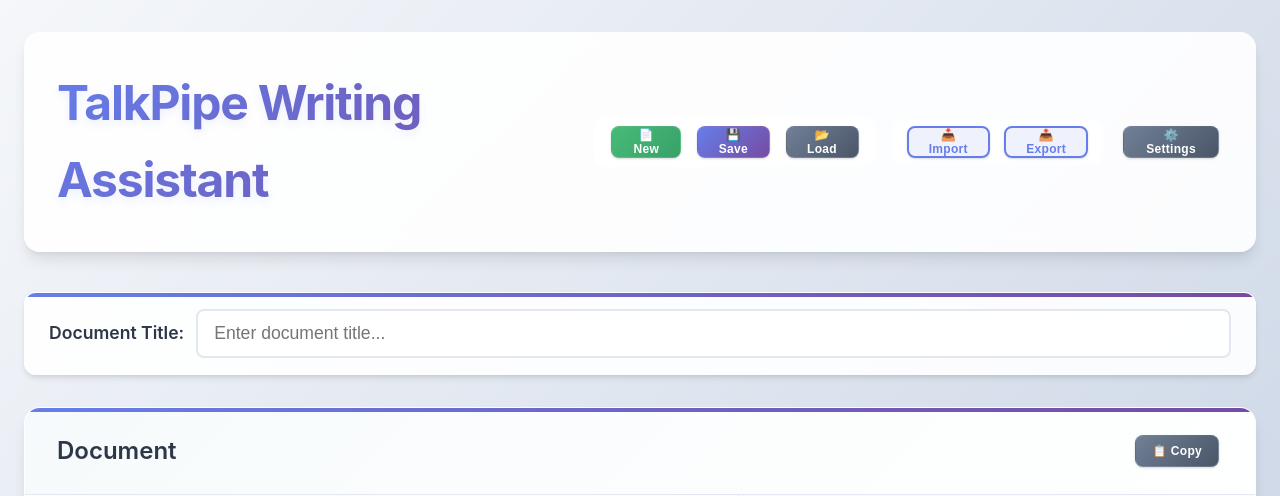
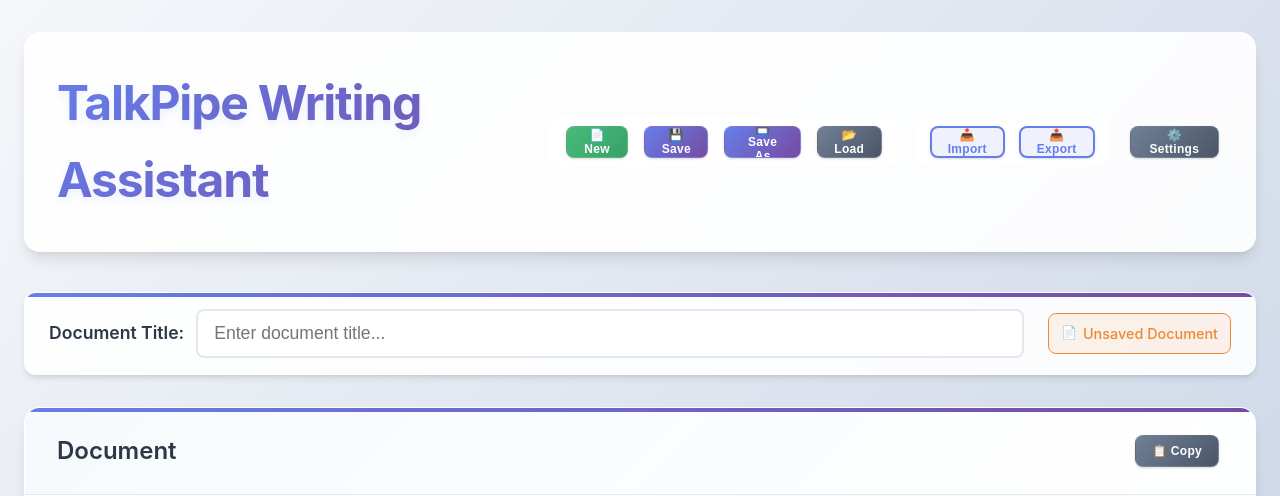
Before and after one commit to sandialabs/talkpipe-writing-assistant, a FastAPI app: page / in a window 1280 px wide. Shown: the top 496 px of the page. Run offline with FastAPI, Linux system fonts and the light colour scheme.

Commit message:
UI Updates
* Added the notion of a loaded filename so save doesn't require continuing to choose the filename.
* Added default actions to button so the user can press enter
* Added a save-as button

```diff
--- a/src/writing_assistant/app/main.py
+++ b/src/writing_assistant/app/main.py
@@ -134,6 +134,7 @@ class Document:
         self.metadata = Metadata()
         self.created_at = datetime.now().isoformat()
         self.updated_at = datetime.now().isoformat()
+        self.current_filename = None
 
     def to_dict(self):
         return {
@@ -391,7 +392,41 @@ async def move_section(section_id: str, new_position: int = Form(...)):
     return {"status": "success"}
 
 @app.post("/documents/save")
-async def save_document(filename: str = Form(...)):
+async def save_document(filename: str = Form(None), document_data: str = Form(None)):
+    try:
+        # Use current filename if no filename provided
+        if filename is None:
+            if document.current_filename is None:
+                return {"status": "error", "message": "No filename provided and no current filename set"}
+            filename = document.current_filename
+
+        if not filename.endswith('.json'):
+            filename += '.json'
+
+        # Sanitize filename
+        filename = "".join(c for c in filename if c.isalnum() or c in ('.', '-', '_')).strip()
+
+        docs_dir = get_documents_dir()
+        filepath = docs_dir / filename
+
+        # Use document data from frontend if provided, otherwise use server state
+        if document_data:
+            data_to_save = json.loads(document_data)
+        else:
+            data_to_save = document.to_dict()
+
+        with open(filepath, 'w', encoding='utf-8') as f:
+            json.dump(data_to_save, f, indent=2, ensure_ascii=False)
+
+        # Update current filename
+        document.current_filename = filename
+
+        return {"status": "success", "filename": filename, "path": str(filepath)}
+    except Exception as e:
+        return {"status": "error", "message": str(e)}
+
+@app.post("/documents/save-as")
+async def save_document_as(filename: str = Form(...), document_data: str = Form(None)):
     try:
         if not filename.endswith('.json'):
             filename += '.json'
@@ -401,10 +436,18 @@ async def save_document(filename: str = Form(...)):
 
         docs_dir = get_documents_dir()
         filepath = docs_dir / filename
-        document_data = document.to_dict()
+
+        # Use document data from frontend if provided, otherwise use server state
+        if document_data:
+            data_to_save = json.loads(document_data)
+        else:
+            data_to_save = document.to_dict()
 
         with open(filepath, 'w', encoding='utf-8') as f:
-            json.dump(document_data, f, indent=2, ensure_ascii=False)
+            json.dump(data_to_save, f, indent=2, ensure_ascii=False)
+
+        # Update current filename
+        document.current_filename = filename
 
         return {"status": "success", "filename": filename, "path": str(filepath)}
     except Exception as e:
@@ -434,6 +477,9 @@ async def load_document(file: UploadFile = File(...)):
 
         document.from_dict(document_data)
 
+        # Clear current filename since this is loaded from upload
+        document.current_filename = None
+
         return {"status": "success", "title": document.title}
     except Exception as e:
         return {"status": "error", "message": str(e)}
@@ -451,6 +497,9 @@ async def load_document_by_filename(filename: str):
             document_data = json.load(f)
 
         document.from_dict(document_data)
+
+        # Set current filename to the loaded file
+        document.current_filename = filename
 
         return {"status": "success", "title": document.title}
     except Exception as e:
--- a/src/writing_assistant/app/static/script.js
+++ b/src/writing_assistant/app/static/script.js
@@ -4,6 +4,7 @@ class WritingAssistant {
         this.currentSectionIndex = -1;
         this.documentText = '';
         this.documentTitle = '';
+        this.currentFilename = null;
         this.init();
     }
 
@@ -14,6 +15,8 @@ class WritingAssistant {
         await this.applySavedAISettings();
         this.loadExistingDocument();
         this.setupModals();
+        // Initialize filename display
+        this.updateFilenameDisplay();
     }
 
     setupEventListeners() {
@@ -40,6 +43,7 @@ class WritingAssistant {
         // Header controls
         document.getElementById('new-document-btn').addEventListener('click', () => this.showNewDocumentModal());
         document.getElementById('save-document-btn').addEventListener('click', () => this.saveDocumentToServer());
+        document.getElementById('save-as-document-btn').addEventListener('click', () => this.showSaveAsModal());
         document.getElementById('load-document-btn').addEventListener('click', () => this.showLoadDocumentModal());
         document.getElementById('import-document-btn').addEventListener('click', () => this.importDocumentFromFile());
         document.getElementById('export-document-btn').addEventListener('click', () => this.exportDocumentToFile());
@@ -73,6 +77,27 @@ class WritingAssistant {
             if (e.target === settingsModal) this.hideSettingsModal();
         });
 
+        // Add Enter key handler for Settings modal
+        settingsModal.addEventListener('keydown', (e) => {
+            if (e.key === 'Enter') {
+                // Don't trigger if we're in a textarea (allow normal line breaks)
+                if (e.target.tagName === 'TEXTAREA') {
+                    return;
+                }
+                e.preventDefault();
+                // Save settings based on which tab is active
+                const activeTab = document.querySelector('.settings-tab-content.active');
+                if (activeTab && activeTab.id === 'metadata-settings') {
+                    this.saveMetadata();
+                } else if (activeTab && activeTab.id === 'generation-settings') {
+                    this.saveGenerationSettings();
+                }
+            } else if (e.key === 'Escape') {
+                e.preventDefault();
+                this.hideSettingsModal();
+            }
+        });
+
         // Load document modal
         const loadDocumentModal = document.getElementById('load-document-modal');
         const closeLoadModalBtn = document.getElementById('close-load-modal');
@@ -87,6 +112,14 @@ class WritingAssistant {
             if (e.target === loadDocumentModal) this.hideLoadDocumentModal();
         });
 
+        // Add Enter key handler for Load Document modal
+        loadDocumentModal.addEventListener('keydown', (e) => {
+            if (e.key === 'Escape') {
+                e.preventDefault();
+                this.hideLoadDocumentModal();
+            }
+        });
+
         // New document modal
         const newDocumentModal = document.getElementById('new-document-modal');
         const closeNewDocumentBtn = document.getElementById('close-new-document-modal');
@@ -99,6 +132,46 @@ class WritingAssistant {
 
         newDocumentModal.addEventListener('click', (e) => {
             if (e.target === newDocumentModal) this.hideNewDocumentModal();
+        });
+
+        // Add Enter key handler for New Document modal
+        newDocumentModal.addEventListener('keydown', (e) => {
+            if (e.key === 'Enter') {
+                // Don't trigger if we're in the textarea (allow normal line breaks)
+                if (e.target.tagName === 'TEXTAREA') {
+                    return;
+                }
+                e.preventDefault();
+                this.createNewDocument();
+            } else if (e.key === 'Escape') {
+                e.preventDefault();
+                this.hideNewDocumentModal();
+            }
+        });
+
+        // Save As modal
+        const saveAsModal = document.getElementById('save-as-modal');
+        const closeSaveAsBtn = document.getElementById('close-save-as-modal');
+        const cancelSaveAsBtn = document.getElementById('cancel-save-as-btn');
+        const confirmSaveAsBtn = document.getElementById('confirm-save-as-btn');
+
+        closeSaveAsBtn.addEventListener('click', () => this.hideSaveAsModal());
+        cancelSaveAsBtn.addEventListener('click', () => this.hideSaveAsModal());
+        confirmSaveAsBtn.addEventListener('click', () => this.saveDocumentAs());
+
+        saveAsModal.addEventListener('click', (e) => {
+            if (e.target === saveAsModal) this.hideSaveAsModal();
+        });
+
+        // Add Enter key handler for Save As modal
+        saveAsModal.addEventListener('keydown', (e) => {
+            if (e.key === 'Enter') {
+                e.preventDefault();
+                this.saveDocumentAs();
+            } else if (e.key === 'Escape') {
+                e.preventDefault();
+                this.hideSaveAsModal();
+            }
         });
     }
 
@@ -421,6 +494,18 @@ class WritingAssistant {
 
     hideNewDocumentModal() {
         const modal = document.getElementById('new-document-modal');
+        modal.classList.remove('show');
+    }
+
+    showSaveAsModal() {
+        const modal = document.getElementById('save-as-modal');
+        modal.classList.add('show');
+        document.getElementById('save-as-filename').value = this.documentTitle || '';
+        document.getElementById('save-as-filename').focus();
+    }
+
+    hideSaveAsModal() {
+        const modal = document.getElementById('save-as-modal');
         modal.classList.remove('show');
     }
 
@@ -755,6 +840,10 @@ class WritingAssistant {
             this.parseSections();
             this.handleCursorChange();
 
+            // Clear current filename since this is a new document
+            this.currentFilename = null;
+            this.updateFilenameDisplay();
+
             this.hideNewDocumentModal();
             this.showMessage('New document created successfully!', 'success');
         } catch (error) {
@@ -1077,12 +1166,27 @@ class WritingAssistant {
 
     // SERVER SAVE/LOAD METHODS
     async saveDocumentToServer() {
-        const filename = prompt('Enter a filename for your document:', this.documentTitle || 'document');
+        // Try to save with current filename first, or prompt if none exists
+        if (this.currentFilename) {
+            await this.saveWithFilename(this.currentFilename);
+        } else {
+            this.showSaveAsModal();
+        }
+    }
+
+    async saveDocumentAs() {
+        const filename = document.getElementById('save-as-filename').value.trim();
 
         if (!filename) {
-            return; // User cancelled
+            this.showMessage('Please enter a filename', 'error');
+            return;
         }
 
+        this.hideSaveAsModal();
+        await this.saveWithFilename(filename, true); // true for "save as"
+    }
+
+    async saveWithFilename(filename, isSaveAs = false) {
         try {
             await this.saveMetadata();
 
@@ -1095,16 +1199,28 @@ class WritingAssistant {
             };
 
             const formData = new FormData();
-            formData.append('filename', filename);
+
+            if (isSaveAs || !this.currentFilename) {
+                // For save-as or first save, always include the filename
+                formData.append('filename', filename);
+            }
+            // For regular save with existing filename, no filename param needed
+
+            // Always send the document data
             formData.append('document_data', JSON.stringify(documentData));
 
-            const response = await fetch('/documents/save-document', {
+            // Use the backend Document save endpoints which save the actual document state
+            const endpoint = isSaveAs ? '/documents/save-as' : '/documents/save';
+
+            const response = await fetch(endpoint, {
                 method: 'POST',
                 body: formData
             });
             const result = await response.json();
 
             if (result.status === 'success') {
+                this.currentFilename = result.filename;
+                this.updateFilenameDisplay();
                 this.showMessage(`Document saved as "${result.filename}"`, 'success');
             } else {
                 this.showMessage(`Error: ${result.message}`, 'error');
@@ -1196,13 +1312,24 @@ class WritingAssistant {
 
     async loadDocumentFromServer(filename) {
         try {
-            const response = await fetch(`/documents/download/${filename}`);
+            // Use the load endpoint which sets the current filename on the server
+            const response = await fetch(`/documents/load/${filename}`, {
+                method: 'POST'
+            });
 
             if (!response.ok) {
                 throw new Error('Document not found');
             }
 
-            const blob = await response.blob();
+            const result = await response.json();
+
+            if (result.status !== 'success') {
+                throw new Error(result.message || 'Failed to load document');
+            }
+
+            // Now get the document data from the download endpoint for the content
+            const downloadResponse = await fetch(`/documents/download/${filename}`);
+            const blob = await downloadResponse.blob();
             const text = await blob.text();
             const documentData = JSON.parse(text);
 
@@ -1228,6 +1355,10 @@ class WritingAssistant {
                 this.parseSections();
                 this.handleCursorChange();
             }
+
+            // Set current filename since we loaded from server
+            this.currentFilename = filename;
+            this.updateFilenameDisplay();
 
             this.hideLoadDocumentModal();
             this.showMessage(`Document "${filename}" loaded successfully!`, 'success');
@@ -1310,6 +1441,10 @@ class WritingAssistant {
                 this.handleCursorChange();
             }
 
+            // Clear current filename since this was imported from local file
+            this.currentFilename = null;
+            this.updateFilenameDisplay();
+
             // Clear the file input so the same file can be loaded again
             event.target.value = '';
 
@@ -1348,6 +1483,21 @@ class WritingAssistant {
         } catch (error) {
             console.error('Error exporting document:', error);
             this.showMessage('Error exporting document', 'error');
+        }
+    }
+
+    updateFilenameDisplay() {
+        const filenameElement = document.getElementById('current-filename');
+        if (!filenameElement) return;
+
+        if (this.currentFilename) {
+            // Remove .json extension for display
+            const displayName = this.currentFilename.replace(/\.json$/, '');
+            filenameElement.textContent = displayName;
+            filenameElement.className = 'filename-text saved';
+        } else {
+            filenameElement.textContent = 'Unsaved Document';
+            filenameElement.className = 'filename-text unsaved';
         }
     }
 
--- a/src/writing_assistant/app/static/style.css
+++ b/src/writing_assistant/app/static/style.css
@@ -269,9 +269,20 @@ header h1 {
     margin-bottom: 24px;
     position: relative;
     overflow: hidden;
+}
+
+.title-row {
+    display: flex;
+    align-items: center;
+    justify-content: space-between;
+    gap: 24px;
+}
+
+.title-input-group {
     display: flex;
     align-items: center;
     gap: 12px;
+    flex: 1;
 }
 
 .title-section::before {
@@ -312,6 +323,42 @@ header h1 {
     border-color: var(--primary-color);
     box-shadow: 0 0 0 3px rgba(102, 126, 234, 0.1);
     transform: translateY(-1px);
+}
+
+.filename-display {
+    display: flex;
+    align-items: center;
+    flex-shrink: 0;
+}
+
+.filename-text {
+    font-size: 0.9rem;
+    font-weight: 500;
+    color: var(--gray-600);
+    background: rgba(255, 255, 255, 0.8);
+    padding: 8px 12px;
+    border-radius: var(--radius-md);
+    border: 1px solid var(--gray-200);
+    display: flex;
+    align-items: center;
+    gap: 6px;
+}
+
+.filename-text::before {
+    content: "📄";
+    font-size: 0.8rem;
+}
+
+.filename-text.saved {
+    color: var(--success-color);
+    border-color: var(--success-color);
+    background: rgba(72, 187, 120, 0.1);
+}
+
+.filename-text.unsaved {
+    color: var(--warning-color);
+    border-color: var(--warning-color);
+    background: rgba(237, 137, 54, 0.1);
 }
 
 .sections-container {
--- a/src/writing_assistant/app/templates/index.html
+++ b/src/writing_assistant/app/templates/index.html
@@ -17,6 +17,7 @@
                     <div class="file-controls">
                         <button id="new-document-btn" class="btn btn-success btn-small">📄 New</button>
                         <button id="save-document-btn" class="btn btn-primary btn-small">💾 Save</button>
+                        <button id="save-as-document-btn" class="btn btn-primary btn-small">💾 Save As</button>
                         <button id="load-document-btn" class="btn btn-secondary btn-small">📂 Load</button>
                     </div>
                     <div class="import-export-controls">
@@ -30,8 +31,15 @@
         </header>
 
         <div class="title-section">
-            <label for="document-title" class="title-label">Document Title:</label>
-            <input type="text" id="document-title" value="{{ document.title }}" placeholder="Enter document title...">
+            <div class="title-row">
+                <div class="title-input-group">
+                    <label for="document-title" class="title-label">Document Title:</label>
+                    <input type="text" id="document-title" value="{{ document.title }}" placeholder="Enter document title...">
+                </div>
+                <div class="filename-display">
+                    <span id="current-filename" class="filename-text">Unsaved Document</span>
+                </div>
+            </div>
         </div>
 
         <div class="main-content">
@@ -221,6 +229,27 @@ Separate sections with blank lines. When you place your cursor in a section, sug
 
     </div>
 
+    <!-- Save As Modal -->
+    <div id="save-as-modal" class="modal">
+        <div class="modal-content">
+            <div class="modal-header">
+                <h2>Save Document As</h2>
+                <button class="modal-close" id="close-save-as-modal">×</button>
+            </div>
+            <div class="modal-body">
+                <div class="form-group">
+                    <label for="save-as-filename">Filename:</label>
+                    <input type="text" id="save-as-filename" placeholder="Enter filename..." class="filename-input">
+                    <small class="form-help">The .json extension will be added automatically</small>
+                </div>
+            </div>
+            <div class="modal-footer">
+                <button id="cancel-save-as-btn" class="btn btn-secondary">Cancel</button>
+                <button id="confirm-save-as-btn" class="btn btn-primary">Save As</button>
+            </div>
+        </div>
+    </div>
+
     <!-- New Document Modal -->
     <div id="new-document-modal" class="modal">
         <div class="modal-content">
```
